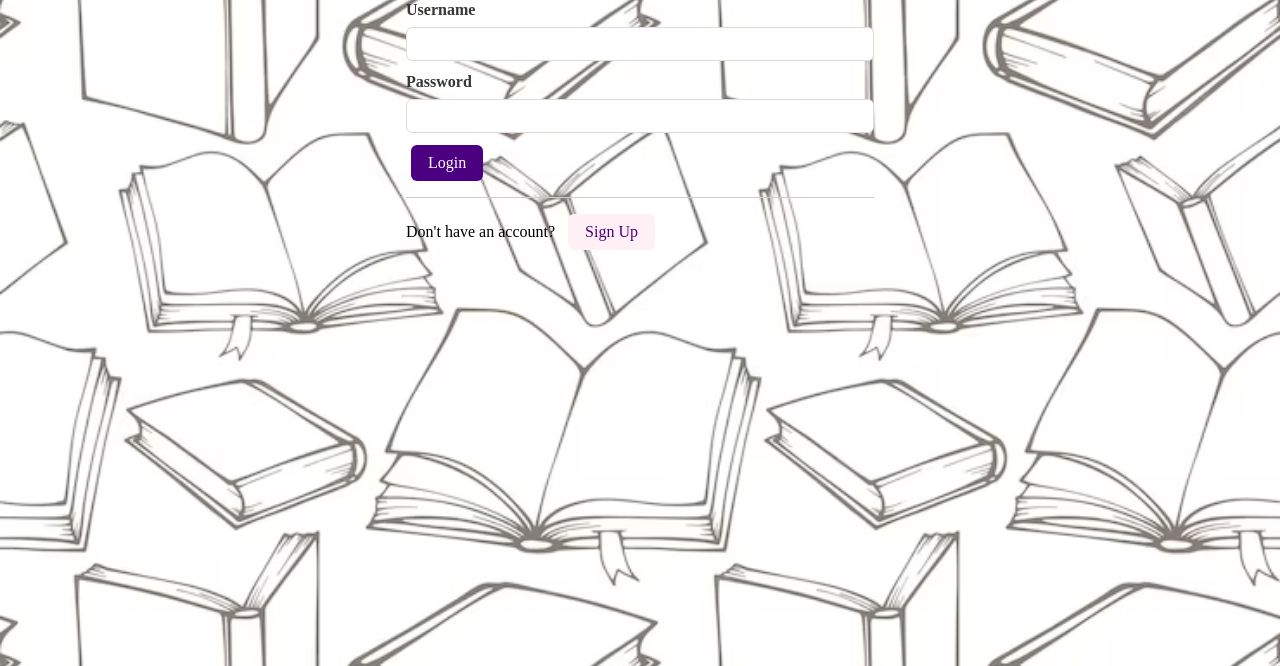
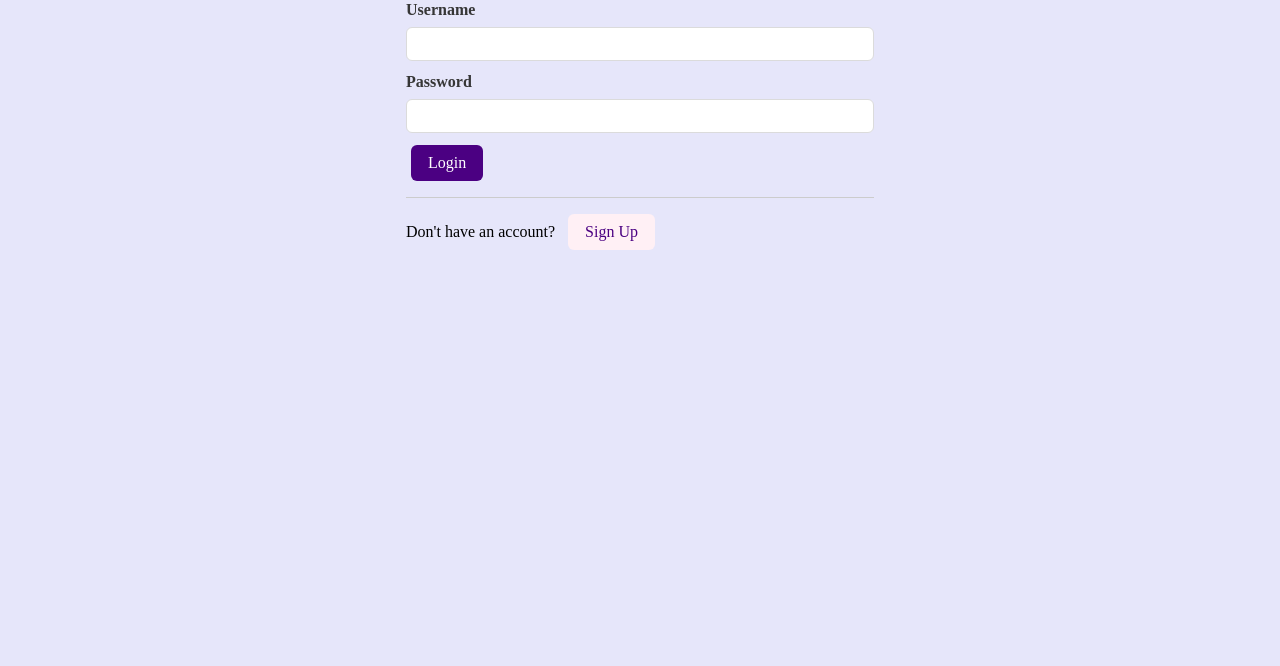
Before and after one commit to Pawankashap/online-book-store, a React app in the folder client/: page / in a window 1280 px wide. Shown: the part 134-800 px from the top of the page. Built offline with nearby package versions, Linux system fonts and the light colour scheme; no server answers.

```diff
--- a/client/src/index.css
+++ b/client/src/index.css
@@ -10,10 +10,11 @@
 
 body {
   font-family: "Playfair Display", serif;
-  background-image: url('./Images/book_bg.jpg');
-  background-size: cover;
+  /* background-image: url('./Images/book_bg.jpg'); */
+  /* background-size: cover;
   background-repeat: no-repeat;
-  background-attachment: fixed;
+  background-attachment: fixed; */
+  background-color: lavender;
   /* Add other background properties as needed */
 }
 
```
